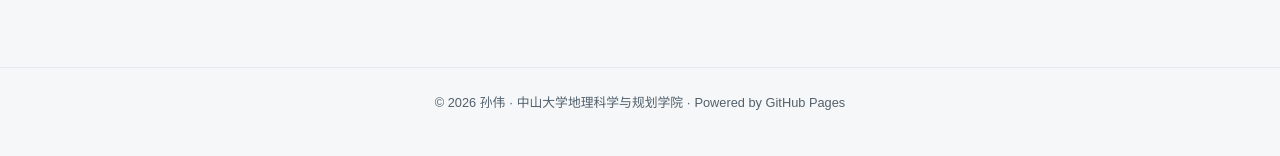
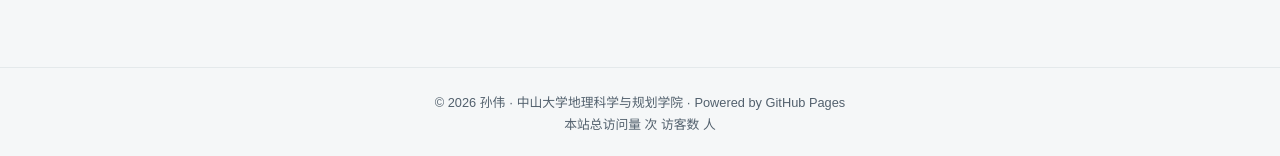
Before and after one commit to sunweihunu/sunweihunu.github.io, a plain HTML site: page index.html in a window 1280 px wide. Shown: the part 755-911 px from the top of the page. Drawn offline with Linux system fonts and the light colour scheme; some packages are replaced by stand-ins of ours; a script that the page names is missing.

Commit message:
页脚增加不蒜子访问计数

```diff
--- a/index.html
+++ b/index.html
@@ -75,6 +75,11 @@
   </div>
   <p class="meta">GitHub 主页：<a href="https://github.com/sunweihunu">github.com/sunweihunu</a></p>
 </main>
-<footer>© 2026 孙伟 · 中山大学地理科学与规划学院 · Powered by GitHub Pages</footer>
+<footer>
+  © 2026 孙伟 · 中山大学地理科学与规划学院 · Powered by GitHub Pages<br>
+  <span id="busuanzi_container_site_pv">本站总访问量 <span id="busuanzi_site_pv"></span> 次</span>
+  <span id="busuanzi_container_site_uv">访客数 <span id="busuanzi_site_uv"></span> 人</span>
+</footer>
+<script async src="https://busuanzi.ibruce.info/busuanzi/2.3/busuanzi.pure.mini.js"></script>
 </body>
 </html>
```
